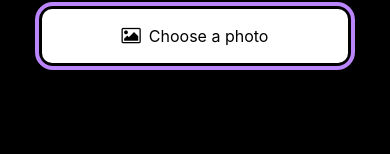
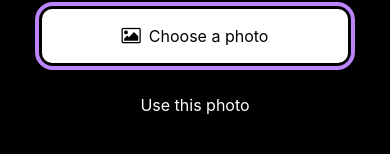
Before and after one commit to chengivan2/StickerSmash, a React Native app: screen / in a window 390 px wide. Shown: the part 644-798 px from the top of the page. Built offline with nearby package versions, Linux system fonts and the light colour scheme.

Commit message:
Fixed 'use this photo' button issue

```diff
--- a/App.js
+++ b/App.js
@@ -41,8 +41,6 @@ export default function App() {
     if (!result.canceled) {
       setSelectedImage(result.assets[0].uri);
       setShowAppOptions(true);
-    } else {
-      alert('You did not select any image.');
     }
   };
   return (
@@ -71,7 +69,7 @@ export default function App() {
       ) : (
         <View style={styles.footerContainer}>
           <Button theme="primary" label="Choose a photo" onPress={pickImageAsync} />
-          <Button label="Use this photo" onPress={() => setShowAppOptions(true)} />
+          <Button label="Use this photo" style={styles.button2} onPress={() => setShowAppOptions(true)} />
         </View>
       )}
       <EmojiPicker isVisible={isModalVisible} onClose={onModalClose}>
@@ -95,6 +93,9 @@ const styles = StyleSheet.create({
     flex: 1 / 3,
     alignItems: 'center',
   },
+  button2: {
+    paddingTop: 5,
+  },
   optionsContainer: {
     position: 'absolute',
     bottom: 80,
--- a/components/Button.js
+++ b/components/Button.js
@@ -1,5 +1,8 @@
-import { StyleSheet, View, Pressable, Text } from 'react-native';
+import { StyleSheet, View, Pressable, Text, Dimensions } from 'react-native';
 import FontAwesome from "@expo/vector-icons/FontAwesome";
+
+const screenWidth = Dimensions.get('window').width;
+const screenHeight = Dimensions.get('window').height;
 
 export default function Button({ label, theme, onPress }) {
   if (theme === "primary") {
@@ -8,8 +11,7 @@ export default function Button({ label, theme, onPress }) {
       style={[styles.buttonContainer, { borderWidth: 4, borderColor: "#BB86FC", borderRadius: 18 }]}
       >
         <Pressable
-          style={[styles.button, { backgroundColor: "#FFF" }]}
-          onPress={onPress}
+          style={[styles.button, { backgroundColor: "#FFF" }]} onPress={onPress}
         >
           <FontAwesome
             name="picture-o"
@@ -21,7 +23,19 @@ export default function Button({ label, theme, onPress }) {
         </Pressable>
     </View>
     );
-    }
+  }
+  else {
+    return(
+      <View
+      >
+        <Pressable
+          onPress={onPress}
+        >
+          <Text style={[styles.buttonLabel, {paddingTop: (screenHeight * 3) / 100}]}>{label}</Text>
+        </Pressable>
+    </View>
+    )
+  }
 }
 
 
```
